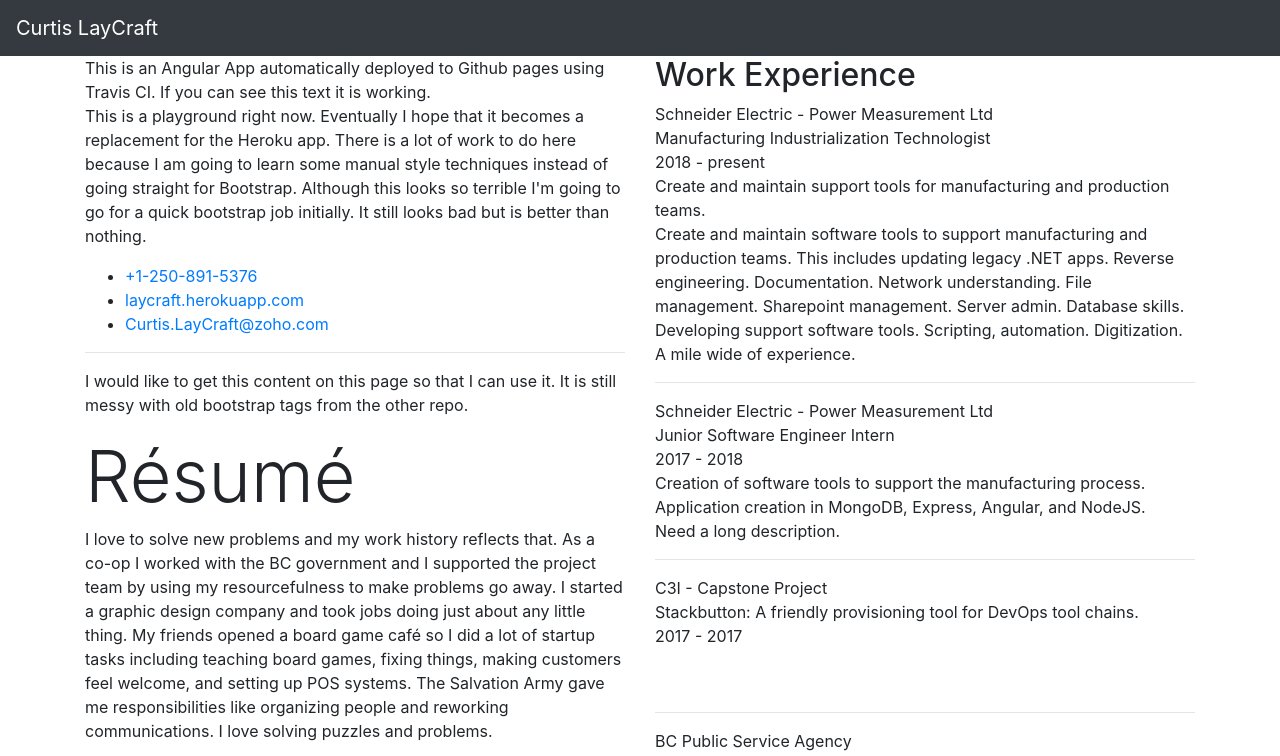
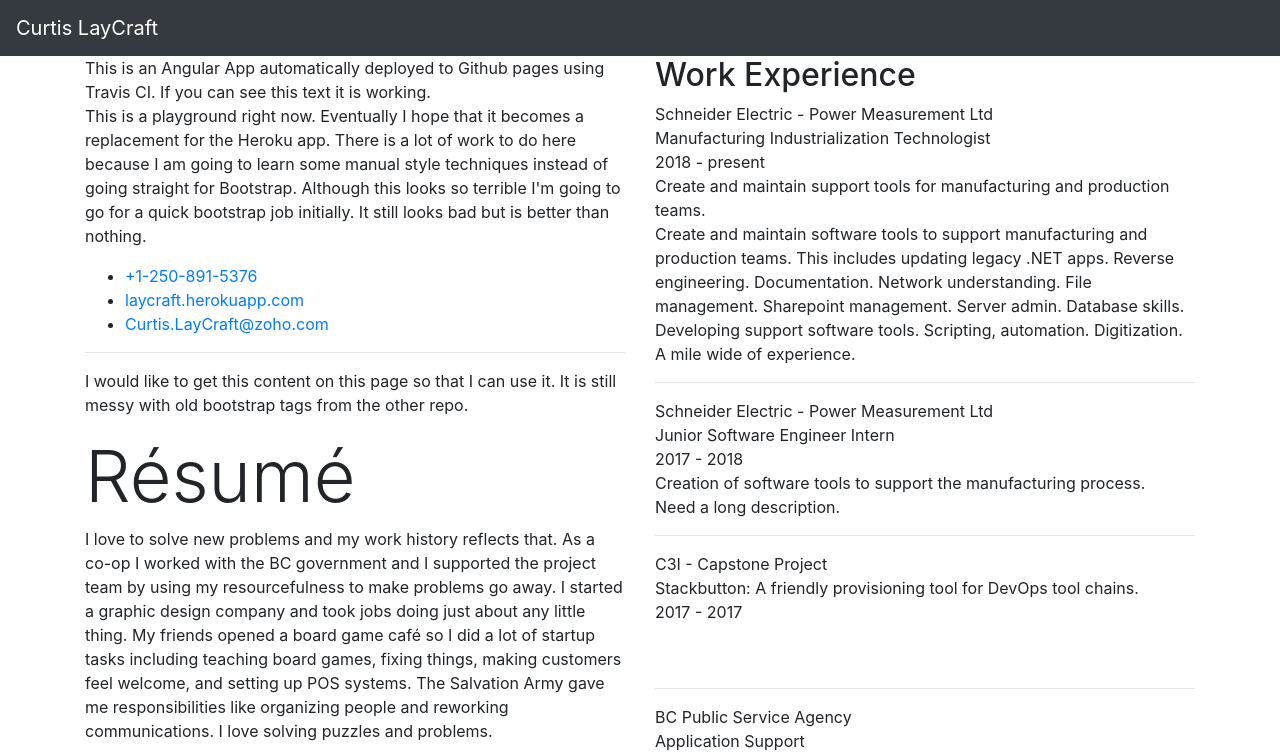
Before and after one commit to LayCraft/portfolio, an Angular app: page / in a window 1280 px wide. Shown: the top 756 px of the page. Built offline with nearby package versions, Linux system fonts and the light colour scheme.

Commit message:
Add bonus info to job list.

```diff
--- a/src/app/job-list/job-list.component.ts
+++ b/src/app/job-list/job-list.component.ts
@@ -16,33 +16,36 @@ export class JobListComponent implements OnInit {
       shortDescription: 'Create and maintain support tools for manufacturing and production teams.',
       longDescription: 'Create and maintain software tools to support manufacturing and production teams. This includes updating legacy .NET apps. Reverse engineering. Documentation. Network understanding. File management. Sharepoint management. Server admin. Database skills. Developing support software tools. Scripting, automation. Digitization. A mile wide of experience.',
       bonus: [
-        'Active Directory',
-        'ASP.NET',
-        'Angular',
-        'C#',
-        'Email',
-        'Engineering',
-        'ExpressJS',
-        'Database',
-        'Docker and virtualization',
-        'Group policy',
-        'Industrialization',
-        'InfoSec',
-        'JavaScript',
-        'Linux',
-        'Labview',
-        'Project management',
-        'Python 3',
-        'NodeJS',
-        'Sharepoint',
-        'Raspberry Pi',
-        'Reverse Engineering',
-        'Server Admin and permissions',
-        'Systems Architecture',
-        'Testing',
-        'Versioning Github and Perforce',
-        'Virtualization P2V',
-        'Windows'
+        'Integrate machines with Active Directory (AD) and group policy.',
+        'Maintenence of legacy .NET web apps running on IIS. This includes C# and VB.NET.',
+        'Build web apps using Node with Angular, JavaScript, and Express.',
+        'API development with Node/Express and Python/Bottle.',
+        'Front-end design with Angular and Bootstrap.',
+        'Email, Skype, and team meetings.',
+        'Understanding of manufacturing logistics and ergonomics.',
+        'Engineer new communication systems such as Raspberry Pi digital signs.',
+        'Programmatic data retrieval from network drives.',
+        'Denormalized database storage and retrieval with MongoDB.',
+        'Normalized database querying and automation with T-SQL and SQL. (Both MS and Oracle)',
+        'Use Docker for development; including dockerfiles for microservice potential.',
+        'Move legacy industrial systems to CentOS hypervisor (P2V).',
+        'InfoSec incidence responses for Kerberos and JASBUG security vulnerabilities',
+        'Configuration of CentOS and Debian Linux to meet corporate security certificates.',
+        'Basic Labview understanding.',
+        'Create and integrate 55" touchscreen boards for short interval meetings and digitization.',
+        'Customer asset tracking automation with Python through SFTP protocol.',
+        'Generate and install public/private keys on remote servers through SSH.',
+        'Bash and command line experience.',
+        'Sharepoint navigation changes and content management during site decommisioning.',
+        'Regular full-stack reverse engineering at times when documentation is unavailable',
+        'Manage user permissions on Windows Server and other admin tasks.',
+        'Understand and propose ideas for changes to manufactuing systems architecture.',
+        'Write tests in Python for HTTP API endpoint testing.',
+        'Created and hosted wiki for manufacturing engineering.',
+        'Wrote centralized step-by-step guides and documentation for various systems.',
+        'Source control versioning experience in Github Enterprise and Perforce.',
+        'IT tasks for Windows systems including OS installation, hardware troubleshooting, and office support.',
+        'Electrical safety and manufacturing ergonomics design training.'
       ]
     },
     {
@@ -50,10 +53,14 @@ export class JobListComponent implements OnInit {
       positionName: 'Junior Software Engineer Intern',
       startDate: '2017',
       endDate: '2018',
-      shortDescription: 'Creation of software tools to support the manufacturing process. Application creation in MongoDB, Express, Angular, and NodeJS. ',
+      shortDescription: 'Creation of software tools to support the manufacturing process.',
       longDescription: 'Need a long description.',
       bonus: [
-
+        'Process analysis for manufacturing change orders.',
+        'Web application creation in MongoDB, Express, Angular, and NodeJS.',
+        'Stakeholder presentations and public speaking.',
+        'Stakeholder requirements gathering',
+        'Third party software research and evaluation.'
       ]
     },
     {
```
